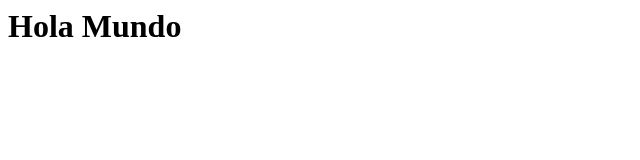
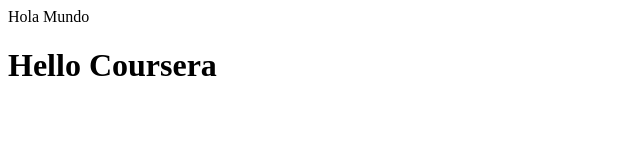
Before and after one commit to pablo16111991/coursera2, a plain HTML site: page index.html in a window 1280 px wide. Shown: the whole page, without its empty margins (0-640 px from the left). Drawn offline with Linux system fonts and the light colour scheme.

Commit message:
Update index.html

```diff
--- a/index.html
+++ b/index.html
@@ -1,2 +1,9 @@
-
-<h1>Hola Mundo</h1>
+<!DOCTYPE html>
+<html>
+  <head>
+<tittle>Hola Mundo</tittle>
+  </head>
+  <body>
+    <h1>Hello Coursera</h1>
+  </body>
+</html>
```
